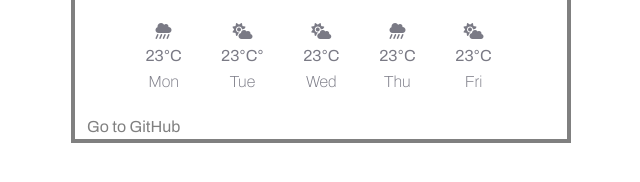
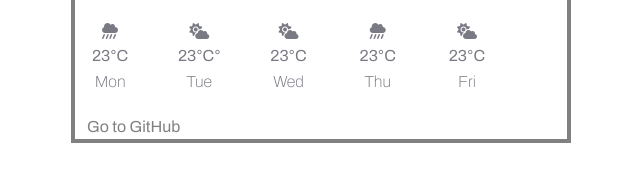
Before and after one commit to Aleksa-git/Weather-app, a website built with Parcel: page index.html in a window 1280 px wide. Shown: the part 296-478 px from the top of the page, without its empty margins (260-900 px from the left). Built offline with nearby package versions, Linux system fonts and the light colour scheme; no server answers.

Commit message:
Update styles.css

```diff
--- a/src/styles.css
+++ b/src/styles.css
@@ -71,7 +71,7 @@ button {
   left: 343px;
 }
 .forecast {
-  padding-left: 70px;
+  padding-left: 10px;
 }
 .bigshowers-heavy {
   font-size: 65px;
```
